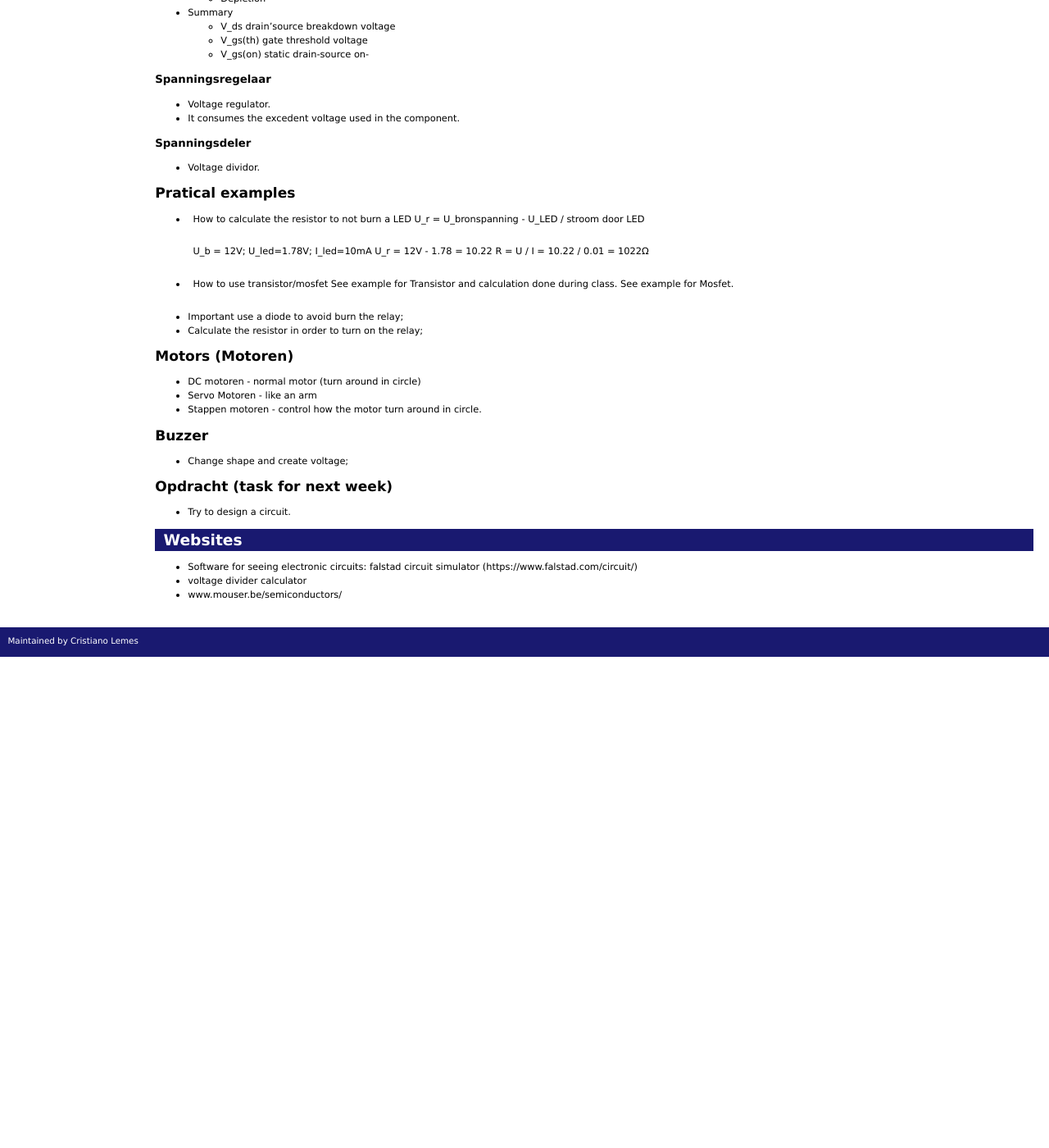
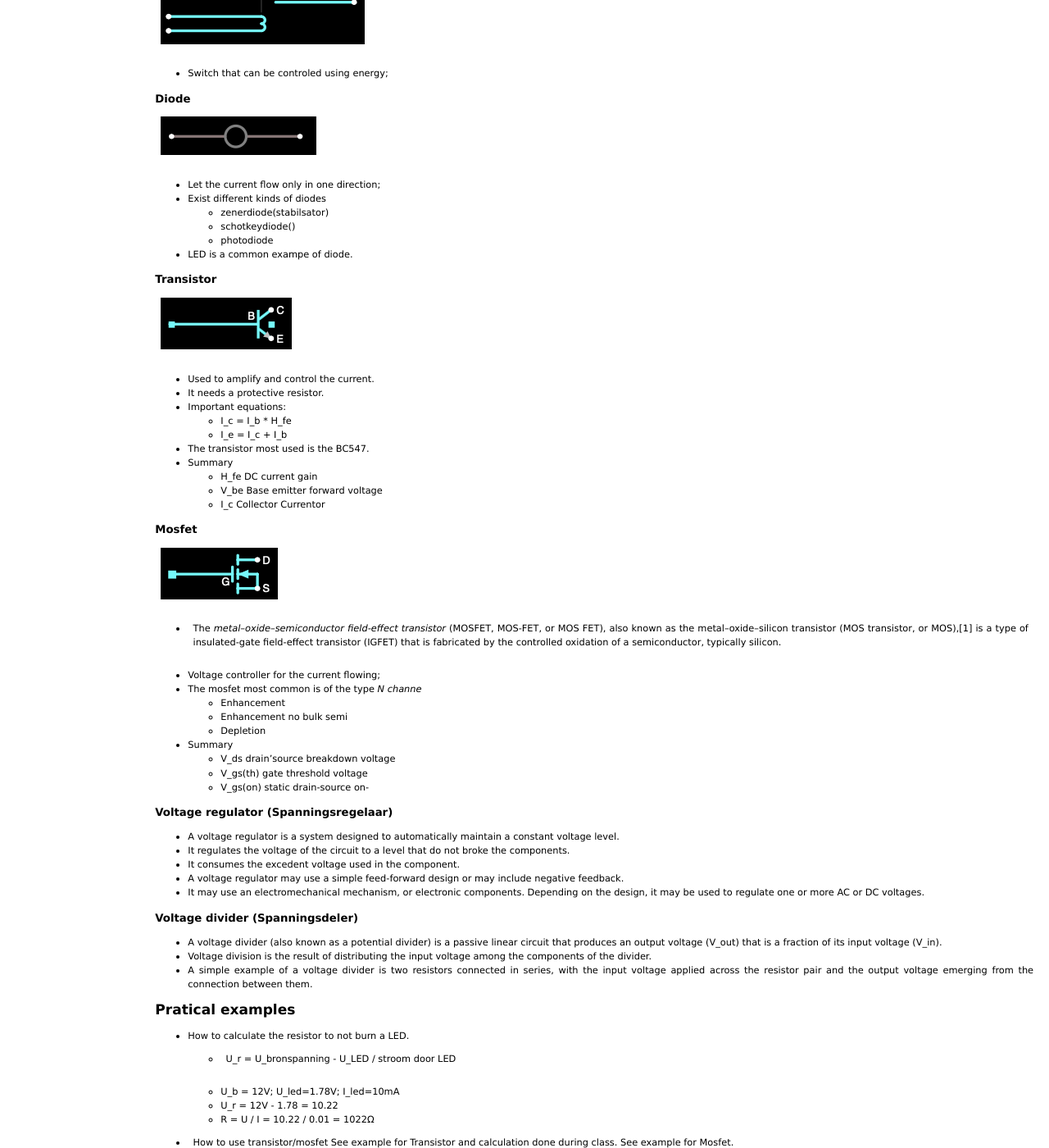
Before and after one commit to InclusieveKets/CristianoLemes, a Jekyll site: the page built from section04/index.md, in a window 1280 px wide and 1400 px high, scrolled down 1924 px. Shown: the whole window at 82% size. Built offline with Jekyll 4.4.1, drawn with Linux system fonts in a browser that asks for light colours; before the commit the page ends 2725 px from its top, so only the background shows below that; some of the changed text lies outside the part shown.

Commit message:
Including figures into section 04 page.

```diff
--- a/section04/index.md
+++ b/section04/index.md
@@ -3,6 +3,8 @@
 title: Section 04 - Basic of electronics
 use_math: true
 ---
+
+{% assign imgs_dir = "/assets/images/basic_components" | absolute_url %}
 
 # Basic of electronics
 
@@ -55,6 +57,8 @@
 
 ### Resistor (Weerstanden)
 
+![resistor_img](/assets/images/basic_components/resistor.png)
+
 * It consumes the voltage in a circuit.
 * Exist several types of resistors.
 	* Adjustable resistor - potentiometer
@@ -78,15 +86,23 @@
 
 ### Inductors (Spoel)
 
+![inductor_img](/assets/images/basic_components/inductor.png)
+
 ### Capacitors (Condensator)
+
+![capacitor_img](/assets/images/basic_components/capacitor.png)
 
 * Used to save (little) energy to perform functionalities when there is not power supply.
 
 ### Relay (Relais)
 
+![relay_img](/assets/images/basic_components/relay.png)
+
 * Switch that can be controled using energy;
 
 ### Diode
+
+![LED_img](/assets/images/basic_components/LED.png)
 
 * Let the current flow only in one direction;
 * Exist different kinds of diodes
@@ -96,6 +112,8 @@
 * LED is a common exampe of diode.
 
 ### Transistor
+
+![transistor_img](/assets/images/basic_components/transistor.png)
 
 * Used to amplify and control the current.
 * It needs a protective resistor.
@@ -108,7 +126,11 @@
 	* V_be Base emitter forward voltage
 	* I_c Collector Currentor
 
-### Mosfet()
+### Mosfet
+
+![mosfet_img](/assets/images/basic_components/mosfet.png)
+
+* The *metal–oxide–semiconductor field-effect transistor* (MOSFET, MOS-FET, or MOS FET), also known as the metal–oxide–silicon transistor (MOS transistor, or MOS),[1] is a type of insulated-gate field-effect transistor (IGFET) that is fabricated by the controlled oxidation of a semiconductor, typically silicon.
 
 * Voltage controller for the current flowing;
 * The mosfet most common is of the type _N channe_
@@ -120,23 +142,29 @@
 	* V_gs(th) gate threshold voltage
 	* V_gs(on) static drain-source on-
 
-### Spanningsregelaar
+### Voltage regulator (Spanningsregelaar)
 
-* Voltage regulator.
+* A voltage regulator is a system designed to automatically maintain a constant voltage level.
+* It regulates the voltage of the circuit to a level that do not broke the components.
 * It consumes the excedent voltage used in the component.
+* A voltage regulator may use a simple feed-forward design or may include negative feedback.
+* It may use an electromechanical mechanism, or electronic components.
+Depending on the design, it may be used to regulate one or more AC or DC voltages.
 
-### Spanningsdeler
+### Voltage divider (Spanningsdeler)
 
-* Voltage dividor.
+* A voltage divider (also known as a potential divider) is a passive linear circuit that produces an output voltage (V_out) that is a fraction of its input voltage (V_in).
+* Voltage division is the result of distributing the input voltage among the components of the divider.
+* A simple example of a voltage divider is two resistors connected in series, with the input voltage applied across the resistor pair and the output voltage emerging from the connection between them.
 
 ## Pratical examples
 
-* How to calculate the resistor to not burn a LED
-	U_r = U_bronspanning - U_LED / stroom door LED
+* How to calculate the resistor to not burn a LED.
+	* U_r = U_bronspanning - U_LED / stroom door LED
 
-	U_b = 12V; U_led=1.78V; I_led=10mA
-	U_r = 12V - 1.78 = 10.22
-	R = U / I = 10.22 / 0.01 = 1022&#x3a9;
+	* U_b = 12V; U_led=1.78V; I_led=10mA
+	* U_r = 12V - 1.78 = 10.22
+	* R = U / I = 10.22 / 0.01 = 1022&#x3a9;
 
 * How to use transistor/mosfet
 	See example for Transistor and calculation done during class.
@@ -158,8 +186,8 @@
 ## Opdracht (task for next week)
 * Try to design a circuit.
 
-# Websites
+## Websites
 
-* Software for seeing electronic circuits: falstad circuit simulator (https://www.falstad.com/circuit/)
+* Software for seeing electronic circuits: [falstad circuit simulator](https://www.falstad.com/circuit/)
 * voltage divider calculator
-* www.mouser.be/semiconductors/
+* [Mouser semiconductors](www.mouser.be/semiconductors/)
```
Also changed, not shown: other parts of section04/index.md (+4 -0 lines), README.md, assets/images/basic_components/LED.png (added), assets/images/basic_components/capacitor.png (added), assets/images/basic_components/inductor.png (added), assets/images/basic_components/mosfet.png (added), assets/images/basic_components/potentiometer.png (added), assets/images/basic_components/power_supply.png (added), assets/images/basic_components/relay.png (added), assets/images/basic_components/resistor.png (added), assets/images/basic_components/switch.png (added), assets/images/basic_components/transistor.png (added), 1 other file.
